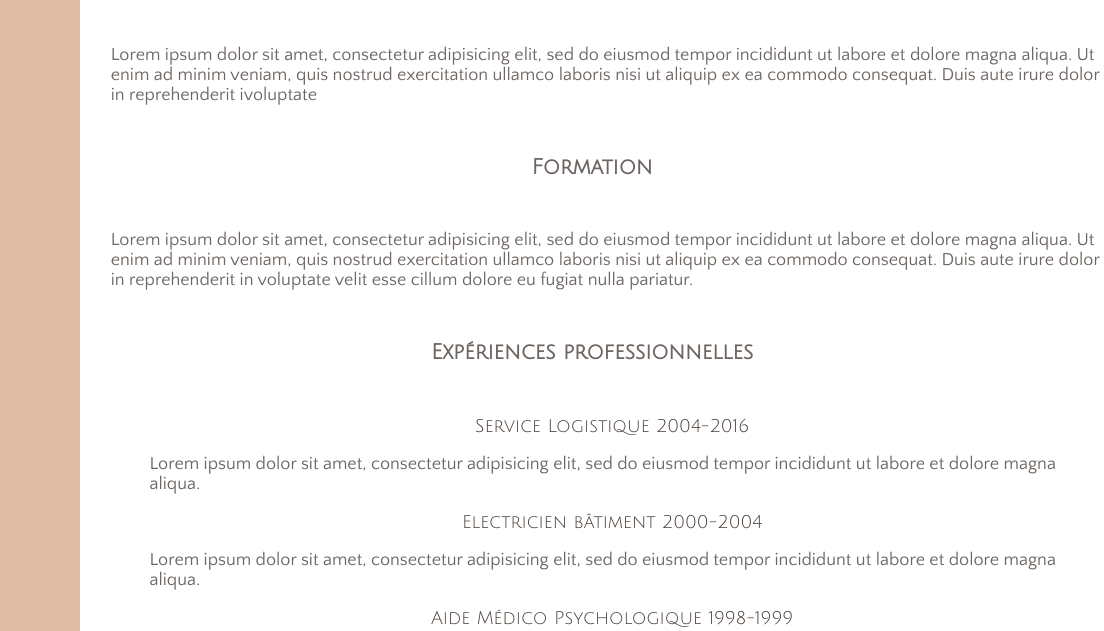
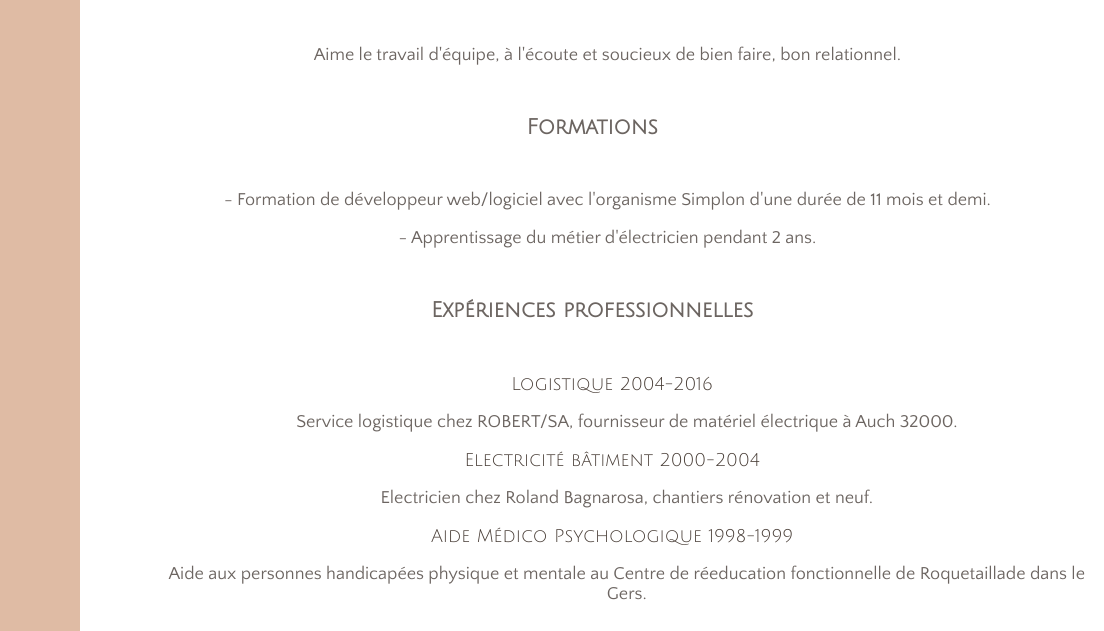
Before and after one commit to JulienVERREC/CVinSCSS, a plain HTML site: page index.html in a window 1280 px wide. Shown: the part 319-950 px from the top of the page, 176-1280 px from the left. Drawn offline with Linux system fonts and the light colour scheme.

Commit message:
modifications

```diff
--- a/index.html
+++ b/index.html
@@ -5,7 +5,7 @@
 	<link rel="stylesheet" type="text/css" href="src/style.css">
 	<link href="https://fonts.googleapis.com/css?family=Julius+Sans+One" rel="stylesheet">
 	<link href="https://fonts.googleapis.com/css?family=Quattrocento+Sans" rel="stylesheet">
-	<title>CV.scss</title>
+	<title>CV.Julien Verrecchia</title>
 </head>
 <body>
 	<header class="container">
@@ -37,7 +37,7 @@
 			<div class="dropdown">
 			<li><span><i class="fa fa-phone-square fa-4x" aria-hidden="true"></i></span></li>
 			<div class="dropdown-content">
-				<p>Tel: 0678660474</p>
+				<p>Tel: 0678660374</p>
 			</div>
 			</div>
 		</ul>
@@ -51,38 +51,27 @@
 			<li><a href="https://twitter.com/"><i class="fa fa-twitter-square fa-3x" aria-hidden="true"></i></a></li>
 			<li><a href="https://www.facebook.com/"><i class="fa fa-facebook-official fa-3x" aria-hidden="true"></i></a></li>
 		</ul>
+	</div>
 
-	</div>
 	<div class="right">
 		<div>
 			<h3>Compétences</h3>
-			<p>Lorem ipsum dolor sit amet, consectetur adipisicing elit, sed do eiusmod
-			tempor incididunt ut labore et dolore magna aliqua. Ut enim ad minim veniam,
-			quis nostrud exercitation ullamco laboris nisi ut aliquip ex ea commodo
-			consequat. Duis aute irure dolor in reprehenderit ivoluptate
-			</p>
+				<p>Aime le travail d'équipe, à l'écoute et soucieux de bien faire, bon relationnel.</p>
 		</div>
 		<div>
-		<h3>Formation</h3>
-			<p>Lorem ipsum dolor sit amet, consectetur adipisicing elit, sed do eiusmod
-			tempor incididunt ut labore et dolore magna aliqua. Ut enim ad minim veniam,
-			quis nostrud exercitation ullamco laboris nisi ut aliquip ex ea commodo
-			consequat. Duis aute irure dolor in reprehenderit in voluptate velit esse
-			cillum dolore eu fugiat nulla pariatur.
-			</p>
+			<h3>Formations</h3>
+				<p>- Formation de développeur web/logiciel avec l'organisme Simplon d'une durée de 11 mois et demi.</p>
+				<p>- Apprentissage du métier d'électricien pendant 2 ans.</p>
 		</div>
 		<div>
 			<h3>Expériences professionnelles</h3>
 				<ul>
-                <li>Service Logistique 2004-2016</li>
-                <p>Lorem ipsum dolor sit amet, consectetur adipisicing elit, sed do eiusmod
-				tempor incididunt ut labore et dolore magna aliqua.</p>
-				<li>Electricien bâtiment 2000-2004</li>
-				<p>Lorem ipsum dolor sit amet, consectetur adipisicing elit, sed do eiusmod
-				tempor incididunt ut labore et dolore magna aliqua.</p>
+	                <li>Logistique 2004-2016</li>
+	                <p>Service logistique chez ROBERT/SA, fournisseur de matériel électrique à Auch 32000.</p>
+					<li>Electricité bâtiment 2000-2004</li>
+					<p>Electricien chez Roland Bagnarosa, chantiers rénovation et neuf.</p>
 					<li>Aide Médico Psychologique 1998-1999</li>
-				<p>Lorem ipsum dolor sit amet, consecteturadipisicing elit, sed do eiusmod
-				tempor incididunt ut labore et dolore magna aliqua.</p>
+					<p>Aide aux personnes handicapées physique et mentale au Centre de réeducation fonctionnelle de Roquetaillade dans le Gers.</p>
 	            </ul>
 	    </div>
 	    <div>
@@ -90,6 +79,7 @@
 	    		<ul class="hobbies">
 	    			<li>Prises de vues aériennes en drône</li>
 	    			<li>Sorties dans la nature</li>
+	    			<li>Camping et pêche en montagne</li>
 	    			<li>Partager de bons moments avec mes amis!</li>
 	    		</ul>
 	    </div>
@@ -97,8 +87,6 @@
     	<a href="http://simplon.co"><img src="http://girlzinweb.com/wp-content/uploads/2013/07/LOGO_SIMPLONCO_RECT_COUL_NOIR400PX.png" width="100"></a>
     </div>
 
-	</div>
-    </div>
     <script src="https://use.fontawesome.com/5398747f84.js"></script>
 </body>
 </html>
--- a/sass/modules/body.scss
+++ b/sass/modules/body.scss
@@ -43,18 +43,18 @@ body{
 .right{
 	height: 100vh;
 	width: 80%;
+	padding-top: 3%;
 }
 
-.right{
-	padding-top: 3%;
-	 li{
+.right
 
+	li{
 	font-family: 'Julius Sans One', sans-serif;
 	text-align: center;
 	list-style: none;
 	color: $fifth-color;
-	 }
-	 p{
+	}
+	p{
 	font-family: 'Quattrocento Sans', sans-serif;
 	padding-left: 3%;
 	color: $fourth-color;
```
Also changed, not shown: src/style.css, 1 other file. Lines whose indentation alone changed are shown as unchanged.
